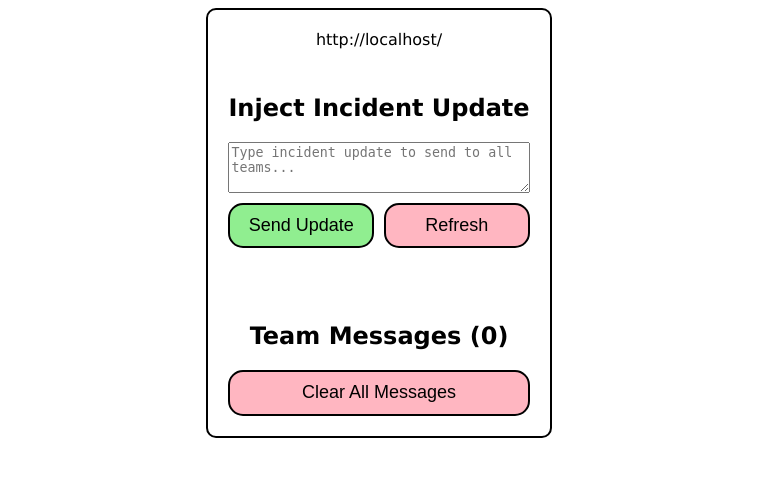
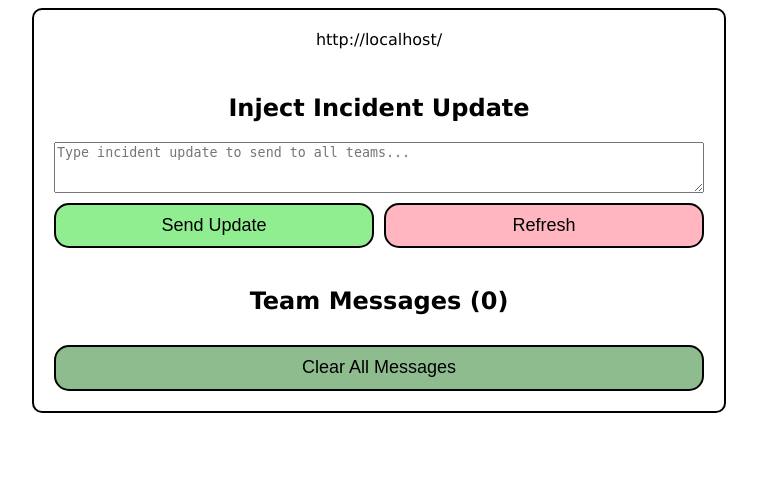
Before and after one commit to ingwaneorg/isigameko, a Flask app: template templates/tutor.html in a window 1280 px wide. Shown: the top 477 px of the page, without its empty margins (261-1018 px from the left). Run offline with Flask 3, Linux system fonts and the light colour scheme; the template is opened without the code that fills it, so the values that code supplies are empty.

Commit message:
change display order

```diff
--- a/app.py
+++ b/app.py
@@ -3,6 +3,7 @@ import uuid
 import re
 import os
 import json
+import html
 from datetime import datetime
 
 app = Flask(__name__)
@@ -87,7 +88,7 @@ def tutor_page(room_code):
 
         rooms[room_code] = {
             'code': room_code,
-            'description': f'Incident Response Room {room_code}',
+            'description': f'Team {room_code}',
             'messages': [],
             'createdDate': datetime.now().isoformat()
         }
@@ -113,8 +114,8 @@ def send_message(room_code):
         return jsonify({'success': False, 'error': 'Room not found'})
 
     data = request.get_json()
-    message_text = data.get('message', '').strip()
-    team_name = data.get('team_name', '').strip()
+    message_text = html.escape(data.get('message', '').strip())
+    team_name = html.escape(data.get('team_name', '').strip())
 
     # Validate inputs
     if not message_text:
--- a/static/app.css
+++ b/static/app.css
@@ -51,12 +51,11 @@ button.button3 {
   display: flex;
   flex-direction: column;
   min-height: 15em;
-  min-width: 450px;
+  min-width: 650px;
 }
 
 .tutor .panel, .settings .panel {
   background-color: white;
-  min-width: 100px;
 }
 
 .section {
--- a/templates/team.html
+++ b/templates/team.html
@@ -141,6 +141,7 @@ function displayMessages(messages) {
     }
 
     let html = '';
+    messages.reverse();
     messages.forEach(message => {
         const timestamp = new Date(message.timestamp).toLocaleTimeString();
         const isSystemMessage = message.team_id === 'SYSTEM';
--- a/templates/tutor.html
+++ b/templates/tutor.html
@@ -33,7 +33,6 @@
         <span class="col-gap"></span>
         <button onclick="refreshMessages()" class="button2">Refresh</button>
       </div>
-      <div class="row-gap"></div>
       <div class="row">
         <div id="inject-status" class="time-message">&nbsp;</div>
         <div id="inject-error" class="failed" style="display: none;">
@@ -43,12 +42,8 @@
     </div>
 
     <div class="section">
-      <div class="section-gap"></div>
       <div class="row">
         <h2>Team Messages (<span id="message-count">0</span>)</h2>
-      </div>
-      <div class="row">
-        <button class="button2" onclick="clearMessages()">Clear All Messages</button>
       </div>
     </div>
 
@@ -57,6 +52,14 @@
         <!-- Messages will be loaded here -->
       </div>
     </div>
+
+    <div class="section">
+      <div class="row-gap"></div>
+      <div class="row">
+        <button class="button3" onclick="clearMessages()">Clear All Messages</button>
+      </div>
+    </div>
+
   </div>
 </div>
 {% endblock %}
@@ -152,6 +155,7 @@ function displayMessages(messages) {
     }
 
     let html = '';
+    messages.reverse();
     messages.forEach(message => {
         const timestamp = new Date(message.timestamp).toLocaleTimeString();
         const isSystemMessage = message.team_id === 'SYSTEM';
```
